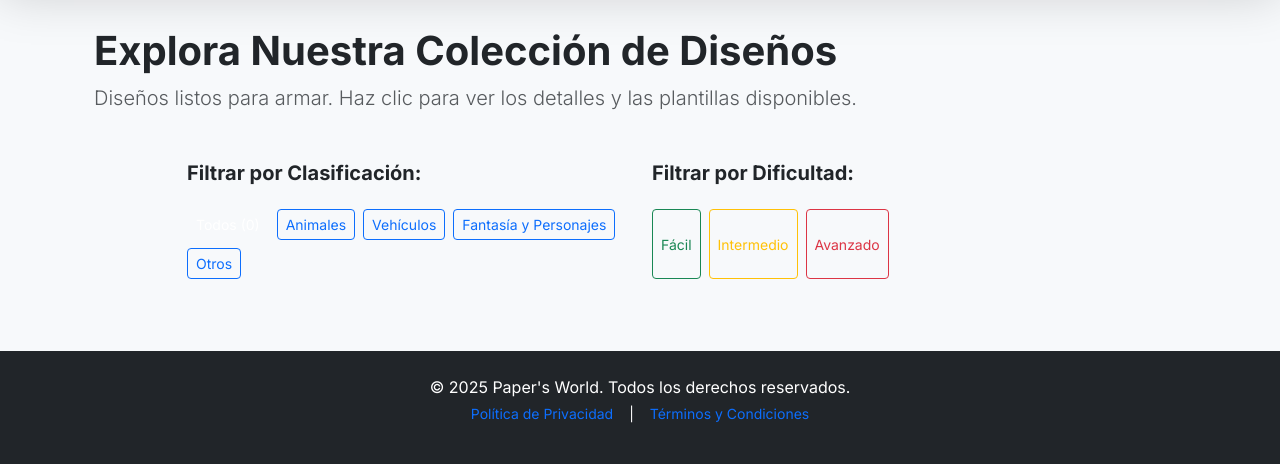
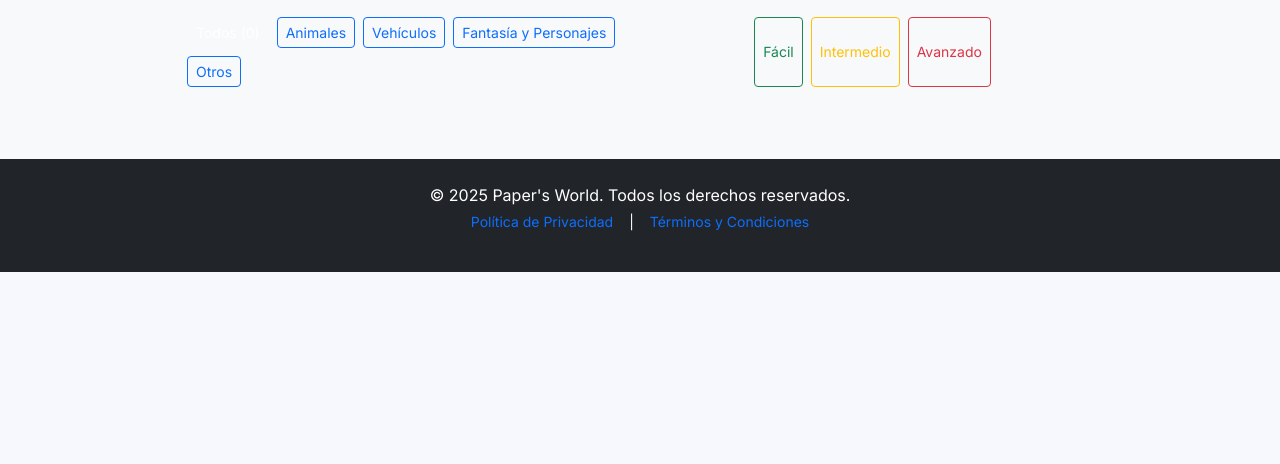
Before and after one commit to estebandev-data/papers-world-1, a Flask app: page /disenos in a window 1280 px wide. Shown: the part 803-1267 px from the top of the page. After the commit the page ends 1075 px from the top, so only its background shows below. Run offline with Flask 3, Linux system fonts and the light colour scheme; data that the repository does not hold is empty.

Commit message:
Update disenos.html
filtrado center

```diff
--- a/templates/disenos.html
+++ b/templates/disenos.html
@@ -119,11 +119,19 @@
 
     <main class="container-fluid px-0">
 
-        <div class="row mb-5 mx-0 justify-content-center">
-            <div class="col-12 px-0"> <div id="videoCarousel" class="carousel slide overflow-hidden shadow-lg" data-bs-ride="carousel">
+        <div class="container my-5 px-4">
+             <div class="text-center text-md-start mb-4">
+                <h1 class="fs-1 fw-bolder text-dark mb-2">Explora Nuestra Colección de Diseños</h1>
+                <p class="lead text-muted">Diseños listos para armar. Haz clic para ver los detalles y las plantillas disponibles.</p>
+            </div>
+        </div>
+
+        <div class="row mx-0 mb-5 justify-content-center">
+            <div class="col-12 col-md-10 col-lg-8 px-0">
+                <div id="videoCarousel" class="carousel slide rounded-3 overflow-hidden shadow-lg" data-bs-ride="carousel">
                     <div class="carousel-inner">
                         <div class="carousel-item active">
-                            <div class="ratio ratio-16x9" style="min-height: 400px; background-color: #e2e8f0;">
+                            <div class="ratio ratio-16x9" style="min-height: 250px; background-color: #e2e8f0;">
                                 <iframe src="https://www.youtube.com/embed/dQw4w9WgXcQ?autoplay=1&mute=1&controls=1&loop=1&playlist=dQw4w9WgXcQ"
                                         title="Video Promocional Paper's World"
                                         allow="accelerometer; autoplay; clipboard-write; encrypted-media; gyroscope; picture-in-picture"
@@ -140,25 +148,21 @@
             </div>
         </div>
         <div class="container my-5 px-4">
-             <div class="text-center text-md-start mb-5">
-                <h1 class="fs-1 fw-bolder text-dark mb-2">Explora Nuestra Colección de Diseños</h1>
-                <p class="lead text-muted">Diseños listos para armar. Haz clic para ver los detalles y las plantillas disponibles.</p>
-            </div>
 
             <div class="row mb-5 justify-content-center">
                 <div class="col-12 col-lg-10">
 
                     <div class="row mb-3">
-                        <div class="col-12 col-md-6">
-                            <h5 class="fw-bold text-center text-md-start">Filtrar por Clasificación:</h5>
+                        <div class="col-12 col-md-6 text-center text-md-start">
+                            <h5 class="fw-bold">Filtrar por Clasificación:</h5>
                         </div>
-                        <div class="col-12 col-md-6">
-                            <h5 class="fw-bold text-center text-md-start">Filtrar por Dificultad:</h5>
+                        <div class="col-12 col-md-6 text-center text-md-start">
+                            <h5 class="fw-bold">Filtrar por Dificultad:</h5>
                         </div>
                     </div>
 
                     <div class="row">
-                        <div class="col-12 col-md-6 mb-4 mb-md-0 d-flex justify-content-center justify-content-md-start">
+                        <div class="col-12 col-md-6 mb-4 mb-md-0 d-flex justify-content-center">
                             <div class="d-flex flex-wrap gap-2" role="group" aria-label="Filtros de Clasificación">
                                 <button type="button" class="btn btn-paper-primary btn-sm text-white">Todos ({{ (disenos|default([])|length) }})</button>
                                 <button type="button" class="btn btn-outline-primary btn-sm">Animales</button>
@@ -168,7 +172,7 @@
                             </div>
                         </div>
 
-                        <div class="col-12 col-md-6 d-flex justify-content-center justify-content-md-start">
+                        <div class="col-12 col-md-6 d-flex justify-content-center">
                              <div class="d-flex flex-wrap gap-2" role="group" aria-label="Filtros de Dificultad">
                                 <button type="button" class="btn btn-outline-success btn-sm">Fácil</button>
                                 <button type="button" class="btn btn-outline-warning btn-sm">Intermedio</button>
```
